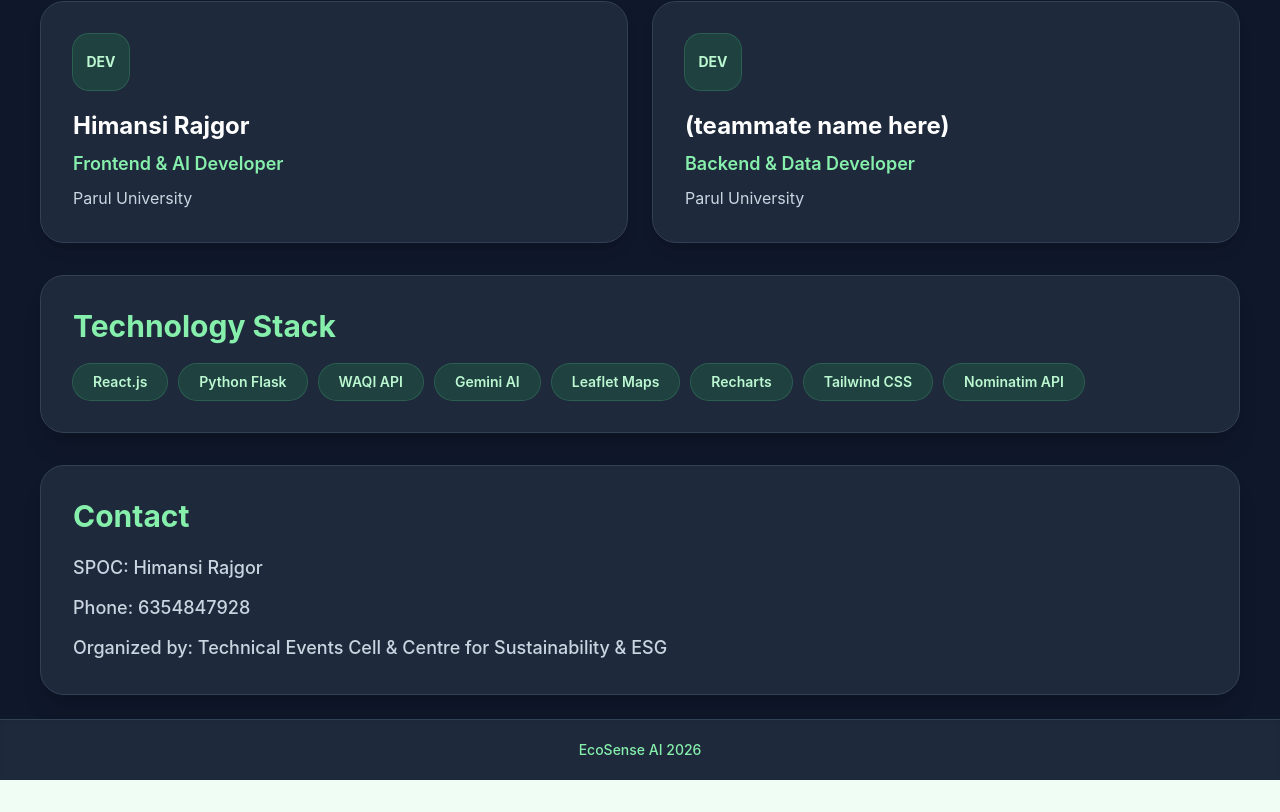
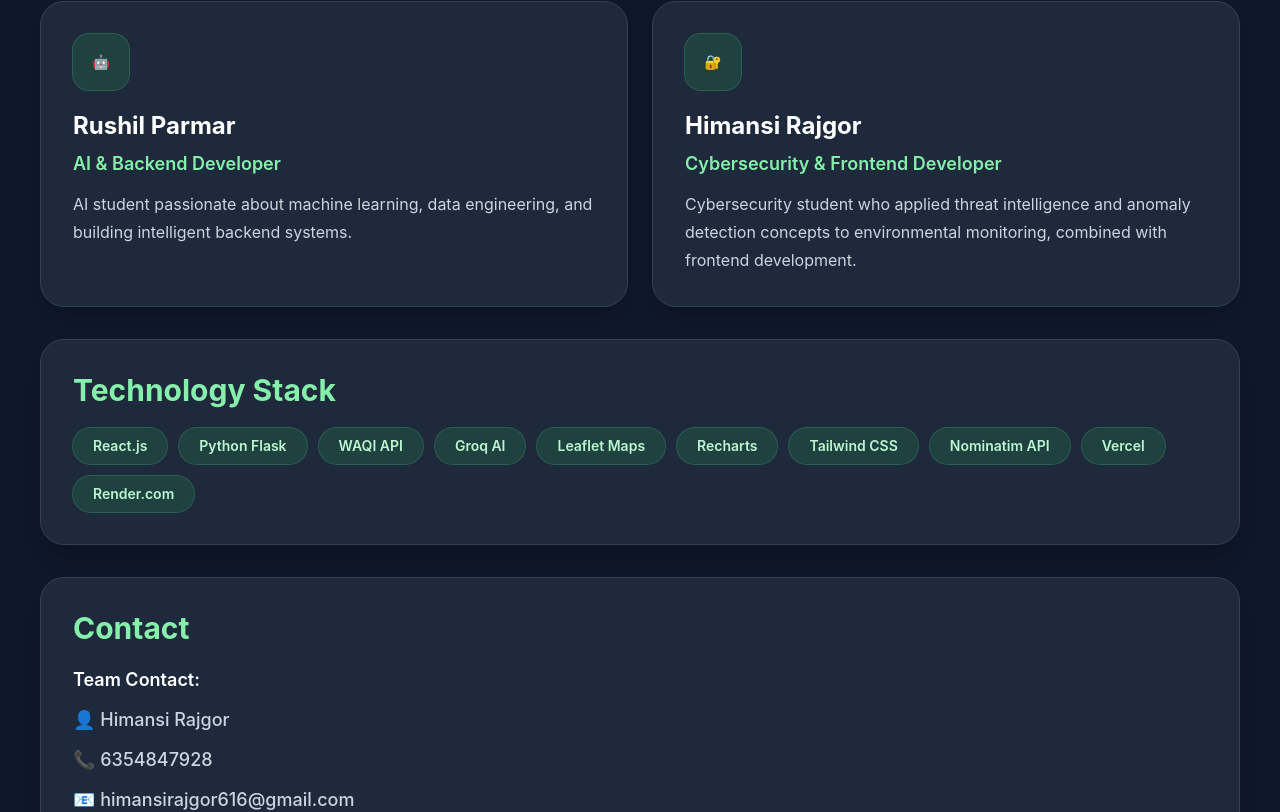
Before and after one commit to himansirajgor8/ecosense-ai, a React (Vite) app in the folder frontend/: page /about in a window 1280 px wide. Shown: the part 588-1400 px from the top of the page. Before the commit the page ends 1368 px from the top, so only its background shows below. Built offline with nearby package versions, Linux system fonts and the light colour scheme; no server answers.

Commit message:
Update EcoSense AI

```diff
--- a/frontend/src/pages/About.jsx
+++ b/frontend/src/pages/About.jsx
@@ -1,15 +1,17 @@
 const teamMembers = [
   {
-    avatar: 'DEV',
-    name: 'Himansi Rajgor',
-    role: 'Frontend & AI Developer',
-    university: 'Parul University'
+    avatar: '\u{1F916}',
+    name: 'Rushil Parmar',
+    role: 'AI & Backend Developer',
+    description:
+      'AI student passionate about machine learning, data engineering, and building intelligent backend systems.'
   },
   {
-    avatar: 'DEV',
-    name: '(teammate name here)',
-    role: 'Backend & Data Developer',
-    university: 'Parul University'
+    avatar: '\u{1F510}',
+    name: 'Himansi Rajgor',
+    role: 'Cybersecurity & Frontend Developer',
+    description:
+      'Cybersecurity student who applied threat intelligence and anomaly detection concepts to environmental monitoring, combined with frontend development.'
   }
 ];
 
@@ -17,11 +19,13 @@
   'React.js',
   'Python Flask',
   'WAQI API',
-  'Gemini AI',
+  'Groq AI',
   'Leaflet Maps',
   'Recharts',
   'Tailwind CSS',
-  'Nominatim API'
+  'Nominatim API',
+  'Vercel',
+  'Render.com'
 ];
 
 function About() {
@@ -51,7 +55,7 @@
               <div className="inline-flex h-14 w-14 items-center justify-center rounded-2xl bg-green-500/15 text-sm font-bold text-green-200 ring-1 ring-green-400/30">{member.avatar}</div>
               <h3 className="mt-5 text-2xl font-bold text-white">{member.name}</h3>
               <p className="mt-2 text-lg font-semibold text-green-300">{member.role}</p>
-              <p className="mt-2 text-slate-300">{member.university}</p>
+              <p className="mt-3 leading-7 text-slate-300">{member.description}</p>
             </div>
           ))}
         </div>
@@ -71,9 +75,12 @@
       <section className="rounded-3xl border border-slate-700 bg-[#1e293b] p-6 shadow-xl md:p-8">
         <h2 className="text-2xl font-bold text-green-300 md:text-3xl">Contact</h2>
         <div className="mt-5 space-y-3 break-words text-base font-medium text-slate-300 md:text-lg">
-          <p>SPOC: Himansi Rajgor</p>
-          <p>Phone: 6354847928</p>
-          <p>Organized by: Technical Events Cell & Centre for Sustainability & ESG</p>
+          <p className="font-semibold text-white">Team Contact:</p>
+          <p>{'\u{1F464}'} Himansi Rajgor</p>
+          <p>{'\u{1F4DE}'} 6354847928</p>
+          <p>{'\u{1F4E7}'} himansirajgor616@gmail.com</p>
+          <p className="pt-3 font-semibold text-white">Organized by:</p>
+          <p>Parul University</p>
         </div>
       </section>
     </div>
```
